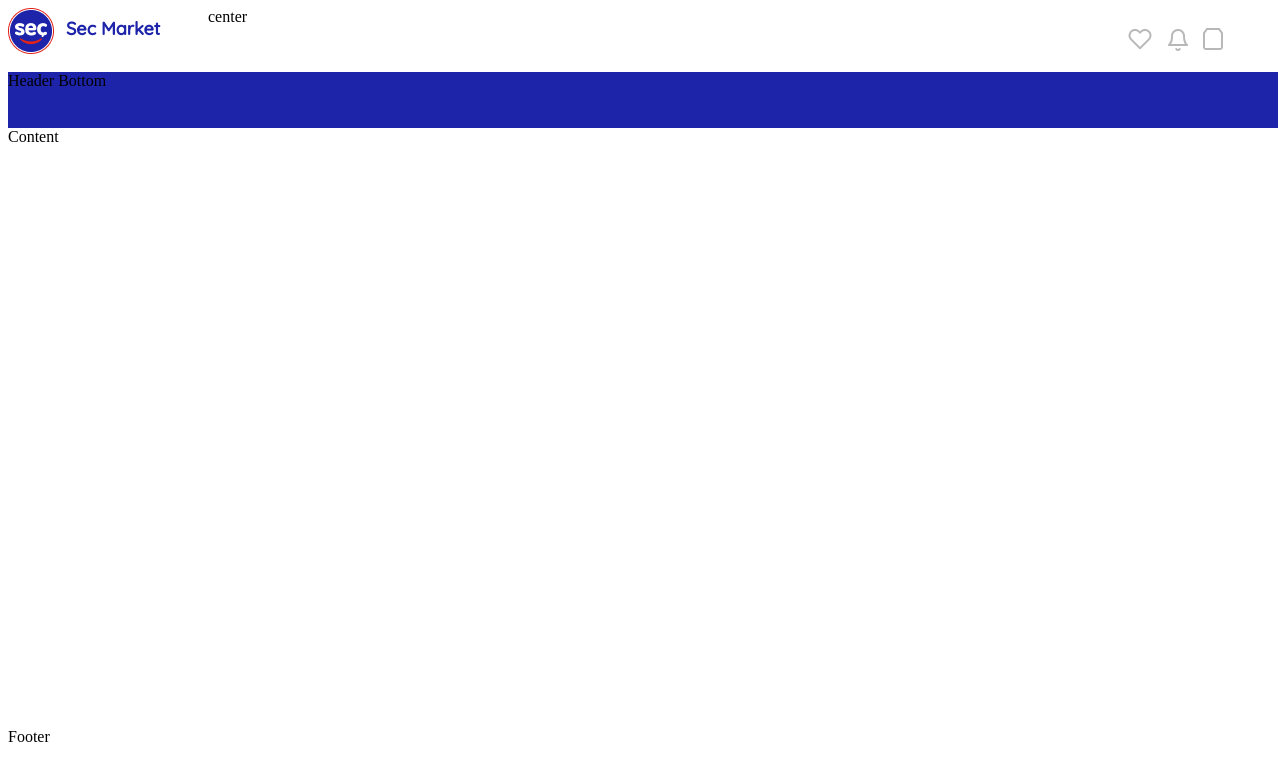
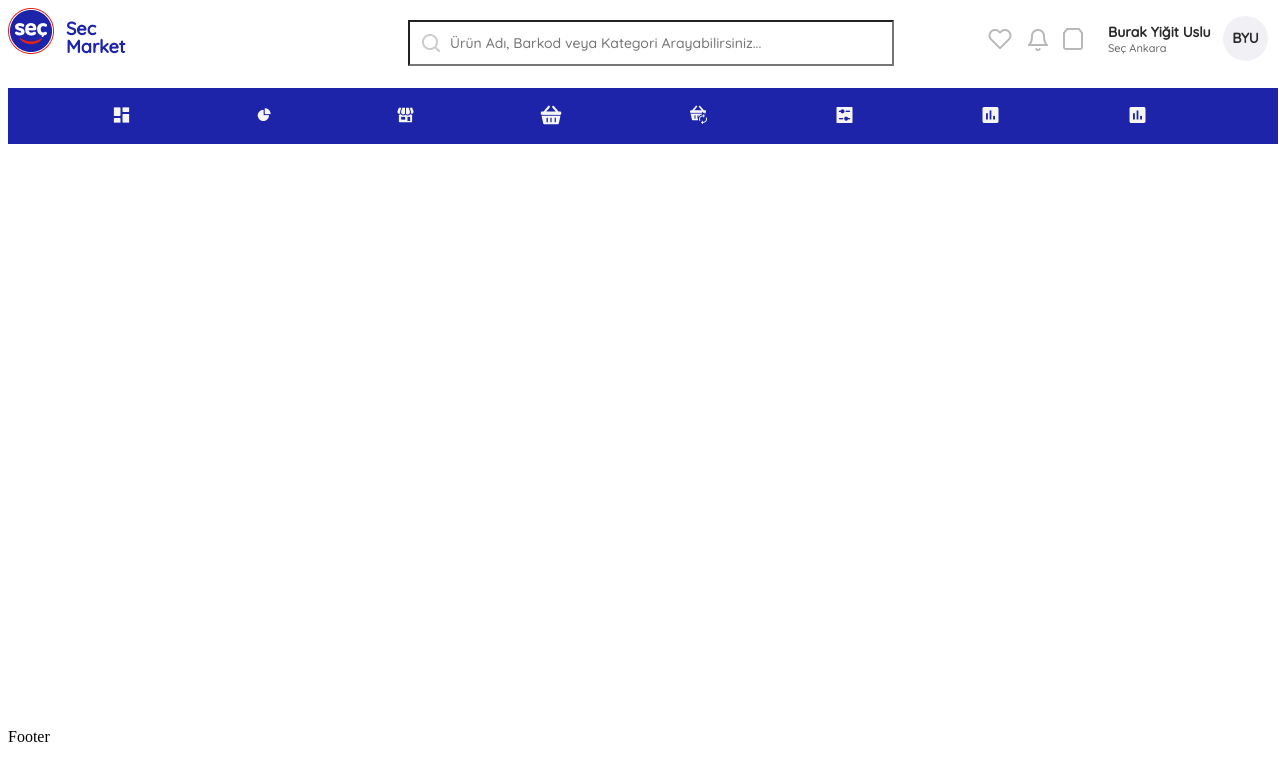
Before and after one commit to donmezmert/reactOneFirstProject, a plain HTML site: page index.html in a window 1280 px wide. Shown: the top 780 px of the page. Drawn offline with Linux system fonts and the light colour scheme.

Commit message:
Implemented the header as desired.

```diff
--- a/css/style.css
+++ b/css/style.css
@@ -1,17 +1,14 @@
 .clearBoth { clear: both; }
-
-
-
 
 .mainDiv { margin: 0 auto; width: 1270px; }
 
 /*********** HEADER ***************/
 .mainDiv .header { margin: 0; height: 120px; width: 100%; }
 .mainDiv .header .headerTop { margin: 0; height: 64px; width: 100%;}
-.mainDiv .header .headerTop .headerTopLeft { margin: 0; width: 200px; float: left; }
-.mainDiv .header .headerTop .headerTopCenter { margin: 0; width: 150px; float: left; }
-.mainDiv .header .headerTop .headerTopRight { margin: 20px 0 0 0; width: 150px; float: right; }
-.mainDiv .header .headerBottom { margin: 0; height: 56px; background: #1D24AA; width: 100%; }
+.mainDiv .header .headerTop .headerTopLeft { margin: 0; width: 150px; float: left; }
+.mainDiv .header .headerTop .headerTopCenter { margin: 0; width: 200px; float: left; }
+.mainDiv .header .headerTop .headerTopRight { margin: 20px 0 0 0; width: 280px; float: right; }
+.mainDiv .header .headerBottom { margin-top: 0; height: 56px; background: #1D24AA; width: 100%; }
 
 .secLogo {
     background: url('../images/secLogo.png') no-repeat;
@@ -22,14 +19,135 @@
     line-height: 18px;
  }
 
- .headerIconList { margin: 0; float: left; width: 100px; }
+/* Header top center -- Search area */
+/*
+.searchArea {
+    position: relative;
+    width: 440px;
+    height: 40px;
+    left: 100%;
+    top: 12px;
+
+    background: #FFFFFF;
+    border: 1px solid #EDEDED;
+    box-sizing: border-box;
+    border-radius: 5px;
+}
+*/
+
+.searchBar {
+    position: relative;
+    width: 440px;
+    height: 40px;
+    left: 250px;
+    top: 12px;
+
+    font-family: 'Quicksand', sans-serif;
+    font-style: normal;
+    font-weight: normal;
+    font-size: 14px;
+    line-height: 21px;
+
+    background-color: white;
+    background-image: url('../images/hTopSearch.png');
+    background-position: 10px 10px;
+    background-repeat: no-repeat;
+    padding-left: 40px;
+
+    display: flex;
+    align-items: flex-end;
+}
+
+
+/* Header top right icons*/
+ .headerIconList { margin: 0 0 0 -10px; float: left; width: 100px; }
  .headerIconList .likeIcon a { float: left; background: url("../images/likeIcon.png"); width: 24px; height: 22px; text-indent: -9999px; }
  .headerIconList .likeIcon a:hover, .headerIconList .notificationIcon a:hover, .headerIconList .basketIcon a:hover { opacity: 0.5; }
  .headerIconList .notificationIcon a { float: left; background: url("../images/NotificationIcon.png"); width: 21px; height: 24px; text-indent: -9999px; margin:0 0 0 15px; }
  .headerIconList .basketIcon a {  float: left; background: url("../images/BasketIcon.png"); width: 20px; height: 22px; text-indent: -9999px; margin:0 0 0 15px; }
  .headerManagement { margin: 0; float: right; }
 
+/* Header top right user area */
+.userInformationPanel{
+    position: relative;
+    float: left;
+    margin: -29px 0 0 110px;
+    width: 145px;
+}
 
+.userName{
+    font-family: 'Quicksand', sans-serif;
+    color: #2A2A2A;
+    font-weight: 700;
+    font-size: 14px;
+}
+
+.storeName{
+    color: #666666;
+    font-weight: 400;
+    font-size: 11px;
+    font-family: 'Quicksand', sans-serif;
+    display: block;
+}
+
+.userAvatar{
+    position: absolute;
+    top: -7px;
+    right: -15px;
+    float: right;
+    color:#2A2A2A;
+    font-weight: 700;
+    font-family: 'Quicksand', sans-serif;
+    font-size: 14px;
+    background-color: #F1F0F5;
+    text-align: center;
+    width: 45px;
+    height: 45px;
+    border-radius: 24px;
+    line-height: 45px;
+}
+
+/* Header bottom */
+.headerBottomList {
+    margin-left: -50px;
+    text-indent: -9999px;
+    list-style-type: none;
+    display: flex;
+    align-items: center;
+    justify-content: space-evenly;
+    width: 100%;
+}
+
+.bottomHeaderImg {
+    text-indent: -9999px;
+    float: left;
+    margin-right: 5px;
+    margin-left: 0;
+}
+
+.headerBottomItem {
+    margin-bottom: 10px;
+    text-indent: -9999px;
+    float: left;
+}
+
+.headerBottomItem a{
+    text-indent: -9999px;
+    color: #f5f5f5;
+    text-decoration: none;
+    font-family: 'Quicksand', sans-serif;
+    line-height: 21px;
+    align-items: center;
+    font-size: 16px;
+    margin-top: 10px;
+    display: flex;
+    padding: 6px;
+}
+
+.headerBottomItem:hover{
+    background-color: #2E36DC;
+    border-radius: 5px;
+}
 
 .mainDiv .content { margin: 0; min-height: 600px; width: 100%;  }
 .mainDiv .footer { margin: 0; height: 600px; width: 100%; }
--- a/index.html
+++ b/index.html
@@ -15,14 +15,23 @@
     <link href="css/style.css" type="text/css"  rel="stylesheet"/>
 
   </head>
+
 	<body>
         <div class="mainDiv">
+
             <div class="header">
                 <div class="headerTop">
                    <div class="headerTopLeft">
                        <div class="secLogo">Sec Market</div>
                    </div>
-                   <div class="headerTopCenter">center</div>
+
+                   <div class="headerTopCenter">
+                       <label>
+                           <input type="text" name="searchBar" class="searchBar" placeholder="Ürün Adı, Barkod veya Kategori Arayabilirsiniz...">
+                       </label>
+                       <div class="clearBoth"></div>
+                   </div>
+
                    <div class="headerTopRight">
                        <div class="headerIconList">
                            <div class="likeIcon"><a href="#">Like Icon</a></div>
@@ -30,16 +39,39 @@
                            <div class="basketIcon"><a href="#">Basket Icon</a></div>
                            <div class="clearBoth"></div>
                        </div>
+                       <div class="clearBoth"></div>
+
+                       <div class="userInformationPanel">
+                           <span class="userName">Burak Yiğit Uslu</span>
+                           <span class="storeName">Seç Ankara</span>
+                           <div class="userAvatar">BYU</div>
+                           <div class="clearBoth"></div>
+                       </div>
+
                        <div class="headerManagement"></div>
                        <div class="clearBoth"></div>
                    </div>
-                   <div class="clearBoth"></div>
+
+                    <div class="clearBoth"></div>
                 </div>
-                <div class="headerBottom">Header Bottom</div>
+
+                <div class="headerBottom">
+                    <ul class="headerBottomList">
+                        <li class="headerBottomItem"><a href="#"><img class="bottomHeaderImg" src="images/hBottomIslemler.png" alt="İşlemler"> İşlemler</a></li>
+                        <li class="headerBottomItem"><a href="#"><img class="bottomHeaderImg" src="images/hBottomUrunFiyat.png" alt="Ürün&Fiyat"> Ürün & Fiyat</a></li>
+                        <li class="headerBottomItem"><a href="#"><img class="bottomHeaderImg" src="images/hBottomStokSayim.png" alt="Stok&Sayım"> Stok & Sayım</a></li>
+                        <li class="headerBottomItem"><a href="#"><img class="bottomHeaderImg" src="images/hBottomIadeler.png" alt="İadeler"> İadeler</a></li>
+                        <li class="headerBottomItem"><a href="#"><img class="bottomHeaderImg" src="images/hBottomDuyurular.png" alt="Duyurular"> Duyurular</a></li>
+                        <li class="headerBottomItem"><a href="#"><img class="bottomHeaderImg" src="images/hBottomAktiviteler.png" alt="Aktiviteler"> Aktiviteler</a></li>
+                        <li class="headerBottomItem"><a href="#"><img class="bottomHeaderImg" src="images/hBottomDestekAnketRaporlar.png" alt="Destek&Anket"> Destek & Anket</a></li>
+                        <li class="headerBottomItem"><a href="#"><img class="bottomHeaderImg" src="images/hBottomDestekAnketRaporlar.png" alt="Raporlar"> Raporlar</a></li>
+                    </ul>
+                </div>
             </div>
+
             <div class="content">
-                Content
             </div>
+
             <div class="footer">
                 Footer
             </div>
```
Also changed, not shown: images/hBottomAktiviteler.png (added), images/hBottomDestekAnketRaporlar.png (added), images/hBottomDuyurular.png (added), images/hBottomIadeler.png (added), images/hBottomIslemler.png (added), images/hBottomStokSayim.png (added), images/hBottomUrunFiyat.png (added), images/hTopSearch.png (added), images/hTopUserAvatar.png (added).
